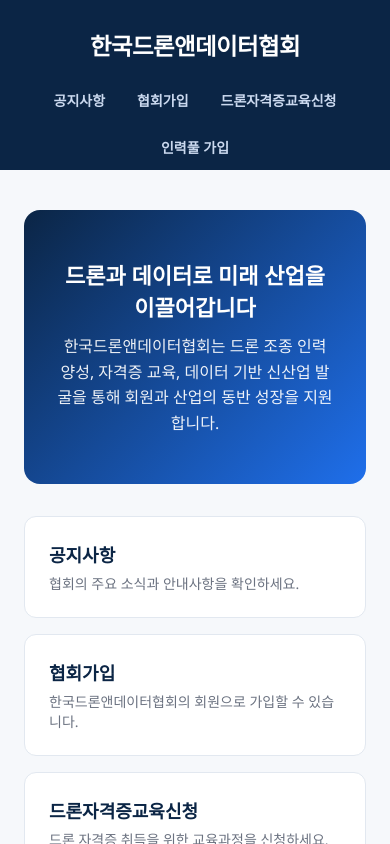
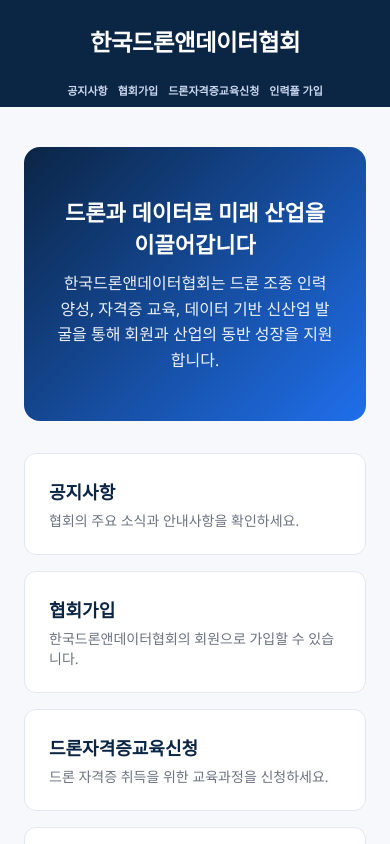
Before and after one commit to lay7362-ctrl/korea-drone-data-association, a React (Vite) app: page / in a window 390 px wide. Shown: the top 844 px of the page. Built offline with nearby package versions, Linux system fonts and the light colour scheme.

Commit message:
모바일에서 4개 메뉴가 한 줄에 표시되도록 헤더 여백/메뉴 크기 축소
헤더 좌우 패딩과 메뉴 폰트/패딩을 줄여 320px 너비에서도
공지사항/협회가입/드론자격증교육신청/인력풀 가입이 줄바꿈 없이 한 줄로 표시됨

```diff
--- a/src/components/Header.css
+++ b/src/components/Header.css
@@ -49,8 +49,16 @@
 }
 
 @media (max-width: 640px) {
+  .site-header__inner {
+    padding: 24px 12px 0;
+  }
+
+  .site-nav ul {
+    gap: 0;
+  }
+
   .site-nav__link {
-    padding: 10px 14px;
-    font-size: 14px;
+    padding: 6px 5px;
+    font-size: 11px;
   }
 }
```
